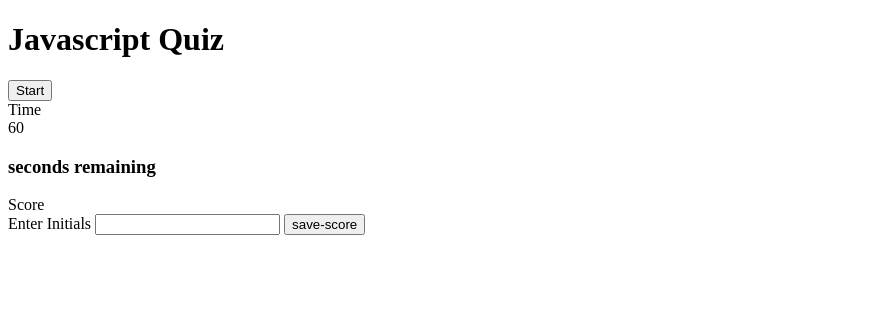
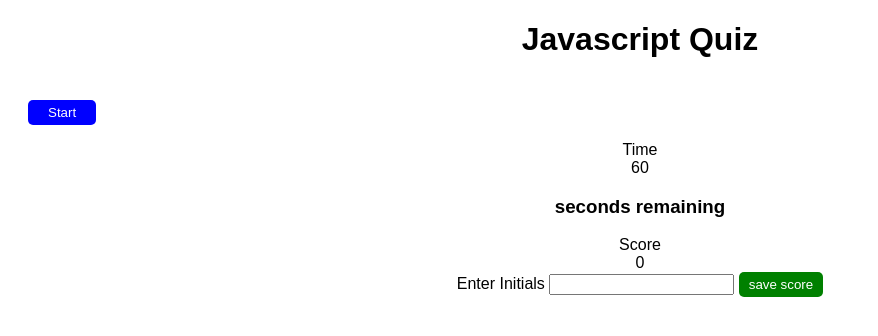
Before and after one commit to joellopez95/JavaScript-Quiz, a plain HTML site: page index.html in a window 1280 px wide. Shown: the whole page, without its empty margins (0-878 px from the left). Drawn offline with Linux system fonts and the light colour scheme.

Commit message:
origin-main

```diff
--- a/index.html
+++ b/index.html
@@ -3,19 +3,21 @@
   <head>
     <meta charset="UTF-8" />
     <meta name="viewport" content="width=device-width, initial-scale=1.0" />
+    <link rel="stylesheet" href="style.css">
     <title>Javascript Quiz</title>
   </head>
   <body>
     <header>
       <h1>Javascript Quiz</h1>
-      <button class="start-button">Start</button>
     </header>
 
-    <main>
+    <main class="quiz-container">
+
       <section>
+        <button id="start-button">Start</button>
         <div class="question-container">
           <div id="question-text"></div>
-          <div id="answers-list"></div>
+          <ul id="answers-list"></ul>
         </div>
       </section>
 
@@ -23,6 +25,7 @@
         <div class="result-container">
           <div id="result-text"><div>
         </div>
+      </section>
 
       <section>
           <div class="timer-container">
@@ -35,6 +38,7 @@
       <section>
         <div class="score-container">
             <div id="score-text">Score</div>
+            <div id="score">0</div>
         </div>
       </section>
 
@@ -42,7 +46,7 @@
         <div class ="initials-container">
           <label for ="initials">Enter Initials</label>
           <input type="text" id="initials">
-          <button class="save-score">save-score</button>
+          <button id="save-score">save score</button>
         </div>
       </section>
 
--- a/script.js
+++ b/script.js
@@ -3,7 +3,7 @@
 //identify them in html document.getElementByID etc
 
 //button class
-var startButton = document.querySelector(".start-button");
+var startButton = document.getElementById("start-button");
 
 //question container elements:
 var answersList = document.getElementById("answers-list");
@@ -15,8 +15,8 @@ var timer = document.getElementById("timer");
 var timerText = document.getElementById("timer-text");
 
 //score container elements:
-var score = document.getElementById("score-text");
-var saveScoreButton = document.querySelector(".save-score");
+var score = document.getElementById("score");
+var saveScoreButton = document.getElementById("save-score");
 
 //initials container
 
@@ -65,7 +65,6 @@ startButton.style.display = "none";
 
   startTimer();
   nextQuestion();
-  saveScoreButton();
 }
 
 // THEN a timer starts and I am presented with a question
@@ -111,7 +110,7 @@ function nextQuestion() {
         questionText.textContent = question.q;
         // Clear previous answers
         //got how to clear html div content in stackoverflow.com
-        answersList.innerHTML="",
+        answersList.textContent="",
         // Create list items for each answer choice
         question.answers.forEach(function (answer) {
             var listItem = document.createElement("li");
@@ -165,7 +164,7 @@ function endQuiz() {
     resultText.textContent = "";
     initialsInput.style.display = "block"; // Display input for initials
     saveScoreButton.style.display = "block"; // Display the save score button
-    score.textContent = score;
+    score.textContent = "score";
 }
 //if game is over
 // THEN I can save my initials and my score
@@ -174,7 +173,16 @@ function endQuiz() {
 saveScoreButton.addEventListener("click", function () {
     var initials = initialsInput.value;
     localStorage.setItem("highscore", JSON.stringify({initials, score }));
+    renderMessage();
 });
+//got code from our weeklyContent>>webAPIs>>23inslocalstoragelesson
+function renderMessage() {
+    var initials = JSON.parse(localStorage.getItem("highscore"));
+    if (initials !== null) {
+      document.querySelector(".initials-container").textContent = initialsInput.value +
+      " scored " + score
+    }
+  }
 
 //button event listeners
 startButton.addEventListener("click", startQuiz);
--- a/style.css
+++ b/style.css
@@ -0,0 +1,62 @@
+/* simple background color */
+body {
+  background-color: white;
+  font-family: Arial;
+}
+
+/* Center the header text and add some margin */
+header {
+  text-align: center;
+  margin: 20px 0;
+}
+
+/* Styles the main quiz container */
+.quiz-container {
+  background-color: white;
+  margin: 0 auto;
+  padding: 20px;
+}
+
+/* questions will appear on the left  */
+.question-container {
+  margin-left: 30px;
+  cursor: pointer;
+
+}
+
+/*center all containers*/
+.result-container {
+  text-align: center;
+}
+
+.timer-container {
+  text-align: center;
+}
+
+.score-container {
+  text-align: center;
+}
+
+.initials-container {
+  text-align: center;
+}
+
+/*save score button, found examples w3 schools */
+#save-score {
+  background-color: green;
+  color: white;
+  padding: 5px 10px;
+  border: none;
+  border-radius: 5px;
+  cursor: pointer;
+}
+/* Style the start button */
+#start-button {
+  margin: 0 auto;
+  padding: 5px 20px;
+  background-color: blue;
+  color: white;
+  border: none;
+  border-radius: 5px;
+  cursor: pointer;
+}
```
